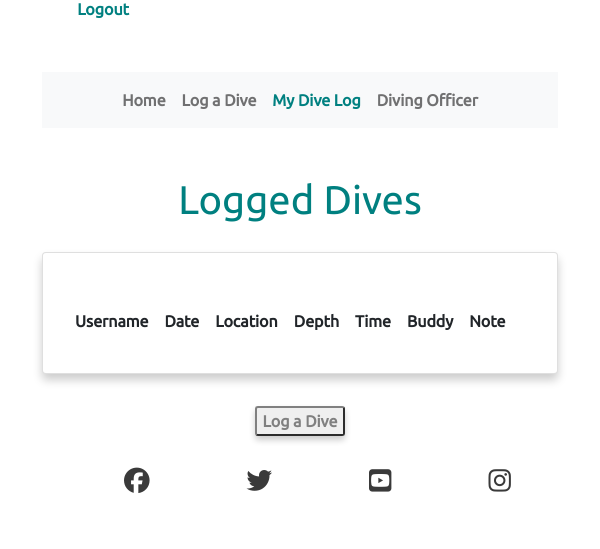
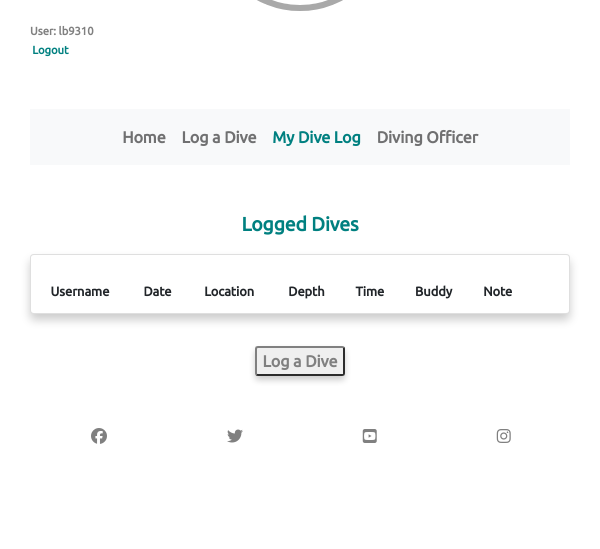
Before and after one commit to lisa-butler/My-Dive-Log, a Django app: page /get_logs/ in a window 600 px wide. Shown: the part 251-800 px from the top of the page. Run offline with Django 3.2, Linux system fonts and the light colour scheme; a user stored in the database is signed in; data comes from the database, SQL or seed files in the repository; lists and menus that the app fills with data are empty; some libraries are stand-ins or nearby versions.

Commit message:
media queries for medium size screen complete

```diff
--- a/log/static/style.css
+++ b/log/static/style.css
@@ -237,8 +237,8 @@ footer {
     text-align: center;
     display: flex;
     justify-content: space-around;
-    margin-top: 30px;
-    margin-bottom: 20px;
+    margin-top: 4em;
+    margin-bottom: 2em;
 }
 
 .social-networks > li {
@@ -249,5 +249,297 @@ footer {
     font-size: 160%;
     margin: 1%;
     padding: 5%;
-    color: #3a3a3a;
+    color: gray;
 }
+
+#login-card {
+    border: 0px !important;
+}
+
+
+#login-btn {
+    font-weight: 600;
+    color:gray;
+    border-color: gray;
+    border-radius: 3px;
+    box-shadow: 0 4px 6px 0 rgba(0,0,0,0.2);
+}
+
+#login-btn:hover {
+    box-shadow: 0 6px 8px 0 rgba(0,0,0,0.2);
+}
+
+
+.help-block > ul > li {
+    color: teal;
+}
+
+.btn-reg {
+    font-weight: 600;
+    background-color: teal;
+    color: white;
+    border-color: teal;
+    border-radius: 3px;
+    box-shadow: 0 4px 6px 0 rgba(0,0,0,0.2);
+    margin-bottom: 2em;
+    margin-top: 1em;
+
+}
+
+/*For medium screen sizes from 950px wide and down*/
+@media screen and (max-width: 950px) and (min-width: 800px) {
+
+        /*Header image*/
+    #circle-container {
+        width: 18vw;
+        height: 18vw;
+        padding: 1vw;
+        border-style: solid;
+        border-color: darkgrey;
+        border-width: 1vw;
+        border-radius: 50%;
+        margin: 0 auto;
+    }
+
+    #circle-cover-image {
+        background: url(images/icon.jpg) no-repeat center center;
+        background-size: cover;
+        height: 100%;
+        border-radius: 50%;
+    }
+
+    #center-about {
+        margin-bottom: 2vw;
+        margin-top: 2vw;
+    }
+
+
+    #input-card {
+        justify-content: center;
+        text-align: center;
+        width: 70%;
+
+    }
+
+    #divetable {
+        margin-top: 1em;
+        margin-bottom: 1em;
+    }
+
+
+    #md-box {
+        padding: 0.2em;
+        width: 100%;
+    }
+
+    .heading {
+        font-size: 100%;
+    }
+
+    .data {
+        font-size: 70%;
+    }
+
+    #box-square {
+        padding: 0%;
+    }
+
+    .article-el {
+        padding:0;
+
+    }
+
+}
+
+/*For medium to small screenn sizes 800px to 600px*/
+@media screen and (max-width: 800px) and (min-width: 600px) {
+
+    /*Header image*/
+    #circle-container {
+    width: 20vw;
+    height: 20vw;
+    padding: 1vw;
+    border-style: solid;
+    border-color: darkgrey;
+    border-width: 1vw;
+    border-radius: 50%;
+    margin: 0 auto;
+}
+
+    #circle-cover-image {
+        background: url(images/icon.jpg) no-repeat center center;
+        background-size: cover;
+        height: 100%;
+        border-radius: 50%;
+    }
+
+    #center-about {
+        margin-bottom: 2vw;
+        margin-top: 2vw;
+    }
+
+
+    #input-card {
+        justify-content: center;
+        text-align: center;
+        width: 100%;
+
+    }
+
+    #divetable {
+        margin-top: 0.2em;
+        margin-bottom: 0.2em;
+    }
+
+
+    #md-box {
+        padding: 0em;
+        width: 100%;
+    }
+
+    .heading {
+        font-size: 80%;
+    }
+
+    .data {
+        font-size: 70%;
+    }
+
+    #home-box {
+        width: 40%;
+    }
+
+    #box-square {
+        padding: 0%;
+        width: 100%;
+    }
+
+    .article-el {
+        padding:0;
+
+    }
+
+}
+
+/*For small screenn sizes 600px and down*/
+@media screen and (max-width: 600px) and (min-width: 300px) {
+
+
+    /*Header image*/
+    #circle-container {
+        width: 30vw;
+        height: 30vw;
+        padding: 1vw;
+        border-style: solid;
+        border-color: darkgrey;
+        border-width: 1vw;
+        border-radius: 50%;
+        margin: 0 auto;
+    }
+
+    #circle-cover-image {
+        background: url(images/icon.jpg) no-repeat center center;
+        background-size: cover;
+        height: 100%;
+        border-radius: 50%;
+    }
+
+    #center-about {
+        margin-bottom: 2vw;
+        margin-top: 2vw;
+    }
+
+    #title {
+        color: teal;
+        font-size: 200%;
+        font-weight: 900;
+        padding-top: 0.5em;
+        margin: 0;
+        text-decoration: none !important;
+        text-align: center;
+    }
+
+
+    #login {
+        font-size: 70%;
+    }
+
+    #loggedin {
+        font-size: 70%;
+    }
+
+    .l-in-funct {
+        padding:0;
+    }
+
+    .intro {
+        color:teal;
+        font-size: 120%;
+        padding-bottom: 0.5em;
+        font-weight: 900;
+    }
+
+    #home-box {
+        width: 80%;
+    }
+
+    footer {
+        height: 3em;
+    }
+
+    .social-networks {
+        padding-left: 0px;
+        margin-top: 3em;
+        margin-bottom: 0.2em;
+    }
+
+    .social-networks > li {
+        display: inline;
+
+    }
+
+    .social-networks i {
+        font-size: 100%;
+        margin: 1%;
+        padding: 5%;
+        color: gray;
+    }
+
+    #input-card {
+        justify-content: center;
+        text-align: center;
+        width: 100%;
+
+    }
+
+    .form-inputs {
+        max-width: 60%;
+        border-width: 0.1em;
+        border-radius: 3px;
+        border-color: gray;
+    }
+
+    label {
+        font-weight:700;
+        color: gray;
+        margin: 0;
+
+
+    }
+
+    .log-body {
+        padding-right: 30%;
+    }
+
+    #box-square {
+        padding: 0%;
+        width: 100%;
+    }
+
+    #md-box {
+        padding: 0%;
+    }
+
+
+
+}
--- a/log/templates/index.html
+++ b/log/templates/index.html
@@ -34,7 +34,7 @@
         <h3 class="textbox">Log a dive</h3>
           <p class="infpara">Get started by logging a dive</p>
           <a href = "/log_a_dive">
-            <button class="grey-button">Log a Dive</button>
+            <button>Log a Dive</button>
           </a>
       </div>
       </div>
--- a/log/templates/logpage.html
+++ b/log/templates/logpage.html
@@ -21,34 +21,34 @@
     </ul>
   </nav>
   <h2 class="intro">Logged Dives</h2>
-  <div class = 'card text  container box'>
-  <div class="container mt-3">
+  <div class = 'card text  container box' id="box-square">
+  <div class="container mt-3" id="md-box">
     <table class="table-borderless table-hover table" id="divetable">
       <thead>
         <tr>
-          <th>Username</th>
-          <th>Date</th>
-          <th>Location</th>
-          <th>Depth</th>
-          <th>Time</th>
-          <th>Buddy</th>
-          <th>Note</th>
-          <th></th>
-          <th></th>
+          <th class="heading">Username</th>
+          <th class="heading">Date</th>
+          <th class="heading">Location</th>
+          <th class="heading">Depth</th>
+          <th class="heading">Time</th>
+          <th class="heading">Buddy</th>
+          <th class="heading">Note</th>
+          <th class="heading"></th>
+          <th class="heading"></th>
         </tr>
       </thead>
       <tbody>
         {% for item in items %}
         <tr>
-          <td>{{ item.username }}</td>
-          <td>{{ item.date }}</td>
-          <td>{{ item.location }}</td>
-          <td>{{ item.depth }}</td>
-          <td>{{ item.time }}</td>
-          <td>{{ item.buddy }}</td>
-          <td>{{ item.note }}</td>
-          <td><a id="delete_funct" href="/edit/{{ item.id }}"><i class="fa-solid fa-pen-to-square"></i></a></td>
-          <td><a id="delete_funct" href="/delete_item/{{ item.id }}"><i class="fa-solid fa-trash-can"></i></a></td>
+          <td class="data">{{ item.username }}</td>
+          <td class="data">{{ item.date }}</td>
+          <td class="data">{{ item.location }}</td>
+          <td class="data">{{ item.depth }}</td>
+          <td class="data">{{ item.time }}</td>
+          <td class="data">{{ item.buddy }}</td>
+          <td class="data">{{ item.note }}</td>
+          <td class="data"><a id="delete_funct" href="/edit/{{ item.id }}"><i class="fa-solid fa-pen-to-square"></i></a></td>
+          <td class="data"><a id="delete_funct" href="/delete_item/{{ item.id }}"><i class="fa-solid fa-trash-can"></i></a></td>
         </tr>
       </tbody>
         {% endfor %}
--- a/templates/base_generic.html
+++ b/templates/base_generic.html
@@ -17,7 +17,7 @@
 
   </head>
   <body>
-    <article class="container text-center article-el">
+    <article class="container text-center article-el" >
       <a class="nav-link" href="/get_home"><h1 id="title">My Dive Log</h1></a>
 
     <div id="center-about">
@@ -27,7 +27,7 @@
     </div>
     {% if user.is_authenticated %}
     <div id="login_links" >
-    <ul>
+    <ul class="l-in-funct">
       <li class="login_funct" id="loggedin">User: {{ user.get_username }}</li>
       <li class="login_funct"><a class="nav-link" id="login" href="{% url 'logout'%}">Logout</a></li>
   {% else %}
--- a/templates/registration/register_user.html
+++ b/templates/registration/register_user.html
@@ -12,7 +12,7 @@
 		<form method="POST">
 			{% csrf_token %}
 			{{ register_form|crispy }}
-			<button class="btn btn-primary" type="submit">Register</button>
+			<button class="btn-reg" type="submit">Register</button>
 		</form>
 		<p class="text-center">If you already have an account, <a href="/login">login</a> instead.</p>
 	</div>
```
Also changed, not shown: log/templates/club_logpage.html (+15 -15 lines), templates/registration/login.html (+9 -7 lines).
